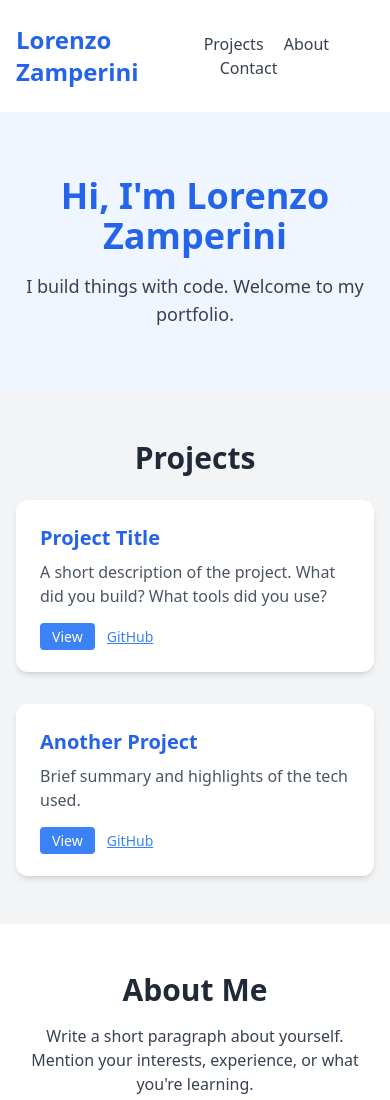
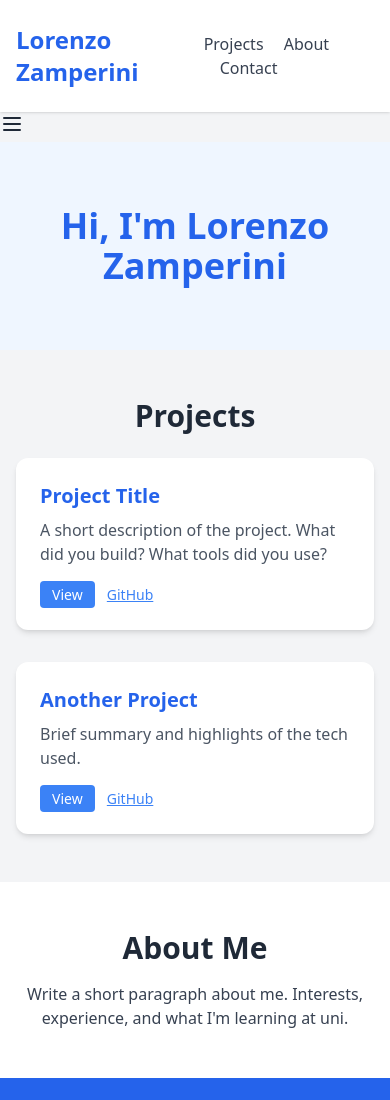
Before and after one commit to Lorenz016/Portfolio, a plain HTML site: page index.html in a window 390 px wide. Shown: the top 1100 px of the page. Drawn offline with nearby package versions, Linux system fonts and the light colour scheme.

Commit message:
Testing commit

```diff
--- a/index.html
+++ b/index.html
@@ -21,10 +21,23 @@
     </div>
   </header>
 
+  <div class="md:hidden">
+          <button id="menu-btn" class="focus:outline-none">
+            <svg class="w-6 h-6" fill="none" stroke="currentColor"
+              viewBox="0 0 24 24" xmlns="http://www.w3.org/2000/svg">
+              <path stroke-linecap="round" stroke-linejoin="round"
+                stroke-width="2"
+                d="M4 6h16M4 12h16M4 18h16">
+              </path>
+            </svg>
+          </button>
+        </div>
+      </div>
+    </div>
+
   <!-- Hero Section -->
   <section class="text-center py-16 bg-blue-50">
     <h2 class="text-4xl font-bold text-blue-600">Hi, I'm Lorenzo Zamperini</h2>
-    <p class="mt-4 text-lg text-gray-700">I build things with code. Welcome to my portfolio.</p>
   </section>
 
   <!-- Projects -->
@@ -60,7 +73,7 @@
     <div class="max-w-3xl mx-auto px-4 text-center">
       <h3 class="text-3xl font-bold mb-4">About Me</h3>
       <p class="text-gray-700">
-        Write a short paragraph about yourself. Mention your interests, experience, or what you're learning.
+        Write a short paragraph about me. Interests, experience, and what I'm learning at uni.
       </p>
     </div>
   </section>
@@ -69,7 +82,7 @@
   <section id="contact" class="bg-blue-600 py-12 text-white">
     <div class="max-w-3xl mx-auto px-4 text-center">
       <h3 class="text-3xl font-bold mb-4">Get in Touch</h3>
-      <p>Feel free to reach out via <a href="mailto:lorenzo.zamperini@gmail.com" class="underline">email</a> or connect on LinkedIn.</p>
+      <p>Feel free to reach out via <a href="mailto:lorenzo.zamperini.it@gmail.com" class="underline">email</a> or connect on LinkedIn.</p>
     </div>
   </section>
 
```
